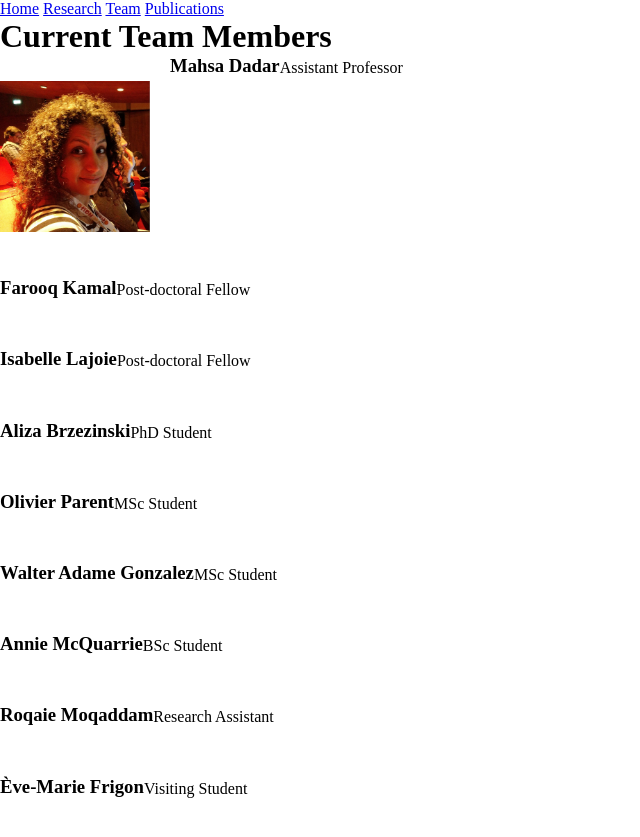
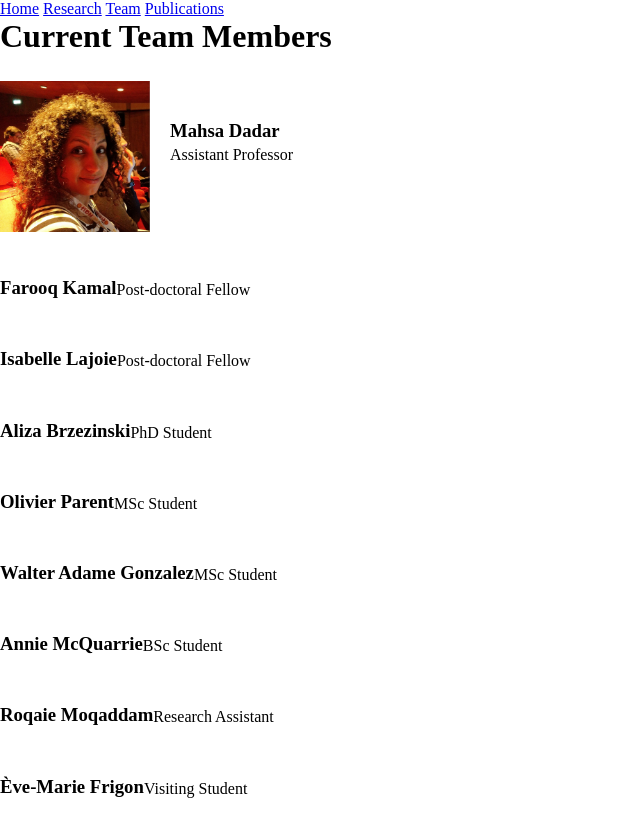
Before and after one commit to VANDAlab/VANDAlab.github.io, a Jekyll site: the page team.html, which Jekyll copies as it is, in a window 1280 px wide. Shown: the top 837 px of the page, without its empty margins (0-640 px from the left). Built offline with Jekyll 4.4.1, drawn with Linux system fonts in a browser that asks for light colours.

Commit message:
Update team.html

```diff
--- a/team.html
+++ b/team.html
@@ -20,9 +20,12 @@
 
 <div class="person">
     <img src="team/mahsa.jpg" alt="Mahsa Dadar">
-    <h3>Mahsa Dadar</h3>
-    <p>Assistant Professor</p>
+    <div class="person-content">
+        <h3>Mahsa Dadar</h3>
+        <p>Assistant Professor</p>
+    </div>
 </div>
+
 
 <div class="person">
     <h3>Farooq Kamal</h3>
```
